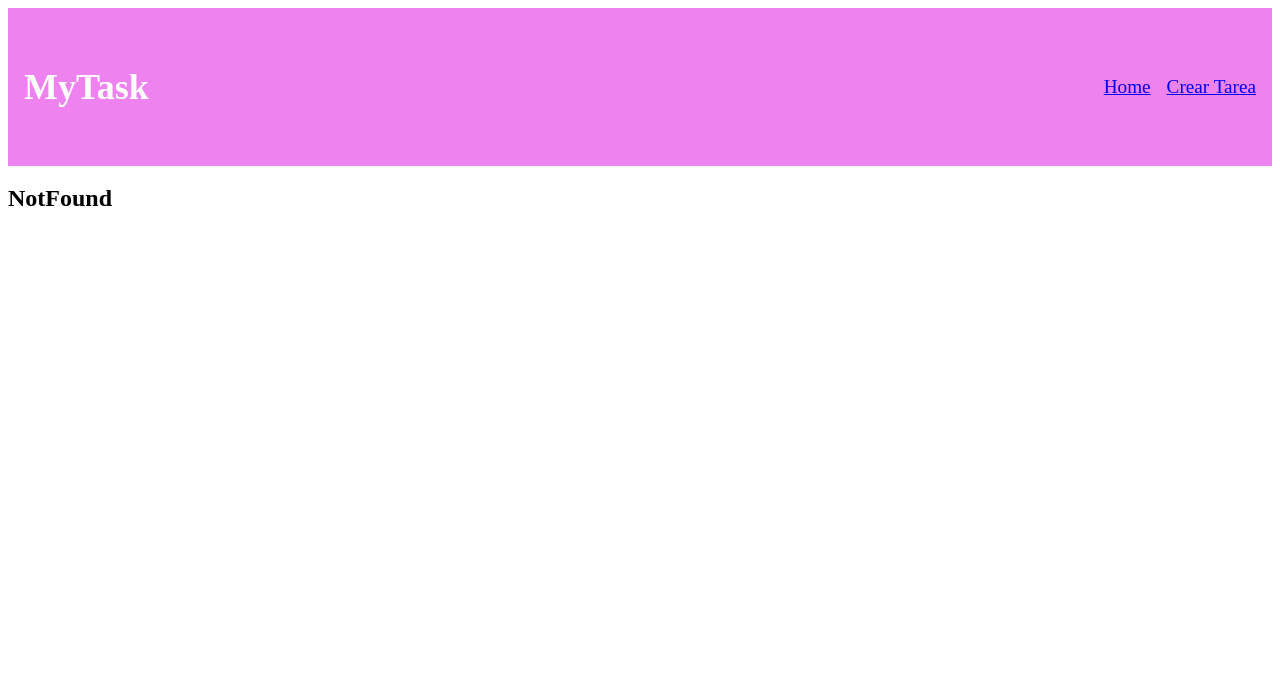
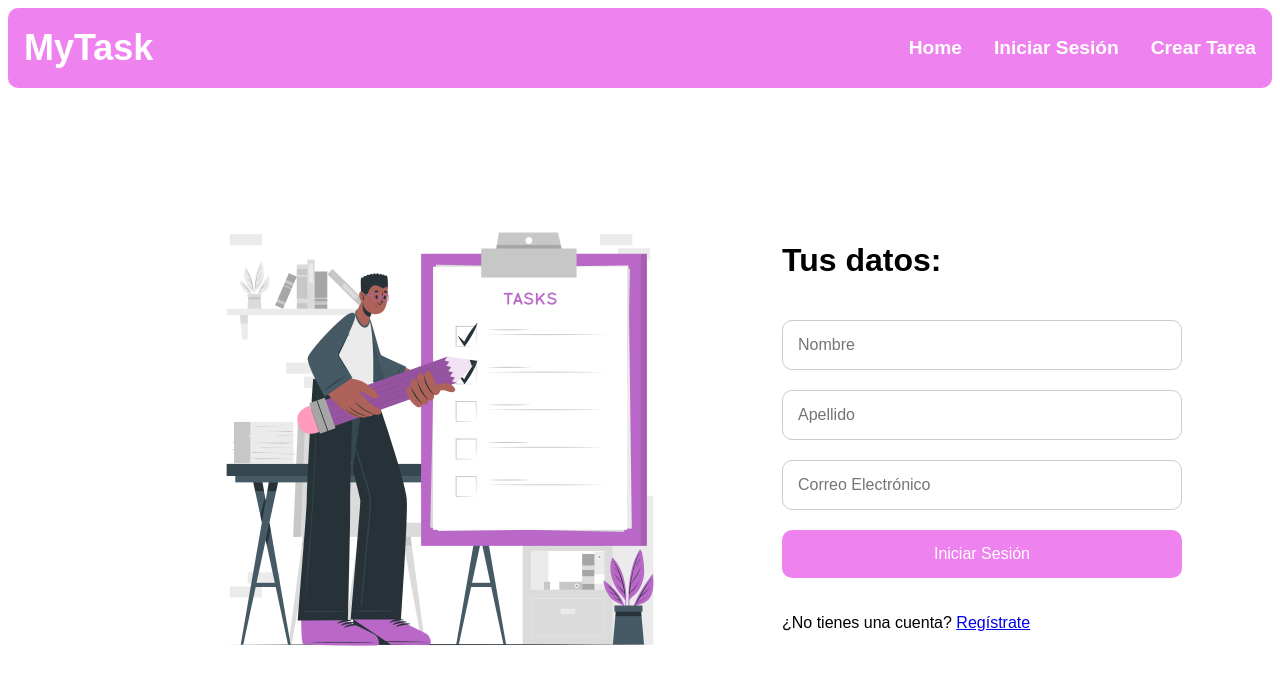
Before and after one commit to MicaBahurlet/MyTask-Frontend, a React (Vite) app: page /login in a window 1280 px wide. Shown: the top 684 px of the page. Built offline with nearby package versions, Linux system fonts and the light colour scheme.

Commit message:
add Hero and Login page

```diff
--- a/package.json
+++ b/package.json
@@ -15,7 +15,8 @@
     "react": "^18.2.0",
     "react-dom": "^18.2.0",
     "react-router-dom": "^6.26.0",
-    "styled-components": "^6.1.12"
+    "styled-components": "^6.1.12",
+    "yup": "^1.4.0"
   },
   "devDependencies": {
     "@types/react": "^18.2.43",
--- a/src/App.jsx
+++ b/src/App.jsx
@@ -4,6 +4,7 @@ import Home from "./pages/Home/Home.jsx";
 import TaskForm from "./pages/TaskForm/TaskForm.jsx";
 import NotFound from "./pages/NotFound/NotFound.jsx";
 import NavBar from "./components/NavBar/NavBar.jsx";
+import Login from "./pages/Login/Login.jsx";
 
 import { TaskContextProvider } from "./context/taskContext.jsx";
 
@@ -16,6 +17,7 @@ function App() {
           <Route path="/" element={<Home />} />
           <Route path="/new" element={<TaskForm />} />
           <Route path="/edit/:id" element={<TaskForm />} />
+          <Route path="login" element={<Login />} />
           <Route path="*" element={<NotFound />} />
         </Routes>
       </TaskContextProvider>
--- /dev/null
+++ b/src/components/Hero/Hero.jsx
@@ -0,0 +1,24 @@
+import ImgHero from "../../img/Hero.png";
+import { HeroContainer, HeroContent, HeroTitle, HeroDescription, HeroCTA, HeroImageContainer, HeroImage } from "./HeroStyles.js";
+
+export default function Hero() {
+    return (
+        <HeroContainer>
+            <HeroContent>
+                <HeroTitle>
+                    Administrá tu tiempo de manera eficiente.
+                </HeroTitle>
+                <HeroDescription>
+                    MyTask. Crea y editá tus tareas
+                </HeroDescription>
+                {/* cambiar link a redirección */}
+                <HeroCTA to="/login">
+                    Iniciar sesion
+                </HeroCTA>
+            </HeroContent>
+            <HeroImageContainer>
+                <HeroImage src={ImgHero} alt="Hero" />
+            </HeroImageContainer>
+        </HeroContainer>
+    );
+}
--- /dev/null
+++ b/src/components/Hero/HeroStyles.js
@@ -0,0 +1,57 @@
+import styled from 'styled-components';
+import { Link } from 'react-router-dom';
+
+export const HeroContainer = styled.div`
+  display: flex;
+  justify-content: space-between;
+  align-items: center;
+  height: 100vh;
+  padding: 0 90px;
+`;
+
+export const HeroContent = styled.div`
+  display: flex;
+  flex-direction: column;
+  align-items: flex-start;
+  max-width: 600px;
+`;
+
+export const HeroTitle = styled.h1`
+  font-size: 2.5rem;
+  font-weight: bold;
+  margin-bottom: 10px;
+`;
+
+export const HeroDescription = styled.h3`
+  font-size: 1.5rem;
+  margin-bottom: 20px;
+`;
+
+export const HeroCTA = styled(Link)`
+  display: inline-block;
+  padding: 10px 20px;
+  background-color: violet;
+  color: white;
+  text-decoration: none;
+  border-radius: 10px;
+  font-size: 16px;
+  font-weight: bold;
+  text-align: center;
+
+  &:hover {
+    background-color: darkviolet;
+  }
+`;
+
+export const HeroImageContainer = styled.div`
+  position: absolute;
+  right: 0;
+`;
+
+export const HeroImage = styled.img`
+  max-width: 100%;
+  height: auto;
+  max-width: 600px;
+  padding: 0 90px;
+  filter: drop-shadow(0 0 10px rgba(0, 0, 0, 0.5));
+`;
--- a/src/components/NavBar/NavBar.jsx
+++ b/src/components/NavBar/NavBar.jsx
@@ -15,7 +15,9 @@ function NavBar ()  {
 
                         <NavLinks>
                             <li><Link to="/">Home</Link> </li>
+                            <li><Link to="/login">Iniciar Sesión</Link></li>
                             <li><Link to="/new">Crear Tarea</Link></li>
+
                         </NavLinks>
 
 
--- a/src/components/NavBar/NavbarStyles.js
+++ b/src/components/NavBar/NavbarStyles.js
@@ -7,20 +7,36 @@ export const NavContainer = styled.nav`
     padding: 0.5rem 1rem;
     background-color: violet;
     color: #fff;
-`
+    height: 4rem;
+    border-radius: 10px;
+`;
 
 export const NavLogo = styled.h1`
     font-size: 1.5rem;
-`
+`;
 
 export const NavLinks = styled.ul`
     display: flex;
     list-style: none;
-    gap: 1rem;
+    gap: 2rem;
     font-size: 1.2rem;
+    font-weight: 600;
 
     li {
         cursor: pointer;
         display: flex;
+
+        a {
+            color: white;
+            text-decoration: none;
+
+            &:visited {
+                color: white;
+            }
+
+            &:hover {
+                color: darkviolet;
+            }
+        }
     }
-`
+`;
--- a/src/index.css
+++ b/src/index.css
@@ -0,0 +1,14 @@
+:root {
+    --primary-font: 'Montserrat', sans-serif;
+    /* --primary-color: #6200ea;
+    --secondary-color: #03dac6;
+    --text-color: #333;
+    --background-color: #f5f5f5; */
+  }
+
+
+  body {
+    font-family: var(--primary-font);
+    /* color: var(--text-color);
+    background-color: var(--background-color); */
+  }
--- a/src/pages/Home/Home.jsx
+++ b/src/pages/Home/Home.jsx
@@ -2,6 +2,7 @@ import { useEffect } from "react";
 import TaskCard from "../../components/TaskCard/tasksCard.jsx";
 
 import { useTasks } from "../../context/taskContext.jsx";
+import Hero from "../../components/Hero/Hero.jsx";
 
 function Home() {
 
@@ -23,13 +24,18 @@ function Home() {
   }
 
   return (
-    <div>
-      <h2>Mis tareas:</h2>
+    <>
 
-      {renderMain()}
+      <Hero />
+
+      <div>
+        <h2>Mis tareas:</h2>
+
+        {renderMain()}
 
 
-    </div>
+      </div>
+    </>
   );
 }
 
--- /dev/null
+++ b/src/pages/Login/Login.jsx
@@ -0,0 +1,76 @@
+import React, { useState } from 'react';
+import { Link } from 'react-router-dom';
+import { Formik, Form, Field, ErrorMessage } from 'formik';
+import * as Yup from 'yup';
+import {
+  LoginContainer,
+  LoginForm,
+  LoginField,
+  LoginButton,
+  LoginError,
+  Loader,
+  ImageContainer,
+  LoginWrapper
+} from './LoginStyles';
+import ImgLogin from '../../img/Task2.png';
+
+const LoginPage = () => {
+  const [isSubmitting, setIsSubmitting] = useState(false);
+
+  const initialValues = {
+    firstName: '',
+    lastName: '',
+    email: ''
+  };
+
+  const validationSchema = Yup.object({
+    firstName: Yup.string().required('Nombre es requerido'),
+    lastName: Yup.string().required('Apellido es requerido'),
+    email: Yup.string().email('Correo electrónico inválido').required('Correo electrónico es requerido')
+  });
+
+  const onSubmit = (values, { setSubmitting }) => {
+    setIsSubmitting(true);
+    // Simular un envío de formulario
+    setTimeout(() => {
+      console.log('Form data', values);
+      setIsSubmitting(false);
+      setSubmitting(false);
+    }, 2000);
+  };
+
+  return (
+    <LoginContainer>
+      <ImageContainer>
+        <img src={ImgLogin} alt="Login" />
+      </ImageContainer>
+      <LoginWrapper>
+        <Formik initialValues={initialValues} validationSchema={validationSchema} onSubmit={onSubmit}>
+          {({ isSubmitting }) => (
+            <LoginForm>
+              <h1>Tus datos:</h1>
+              <div>
+                <Field name="firstName" as={LoginField} placeholder="Nombre" />
+                <ErrorMessage name="firstName" component={LoginError} />
+              </div>
+              <div>
+                <Field name="lastName" as={LoginField} placeholder="Apellido" />
+                <ErrorMessage name="lastName" component={LoginError} />
+              </div>
+              <div>
+                <Field name="email" as={LoginField} placeholder="Correo Electrónico" />
+                <ErrorMessage name="email" component={LoginError} />
+              </div>
+              <LoginButton type="submit" disabled={isSubmitting}>
+                {isSubmitting ? <Loader /> : 'Iniciar Sesión'}
+              </LoginButton>
+              <p>¿No tienes una cuenta? <Link to="/register">Regístrate</Link></p>
+            </LoginForm>
+          )}
+        </Formik>
+      </LoginWrapper>
+    </LoginContainer>
+  );
+};
+
+export default LoginPage;
--- /dev/null
+++ b/src/pages/Login/LoginStyles.js
@@ -0,0 +1,87 @@
+import styled from 'styled-components';
+
+export const LoginContainer = styled.div`
+  display: flex;
+  align-items: center;
+  justify-content: center;
+  padding: 0 90px;
+  max-width: 1200px;
+  margin: 6rem auto;
+`;
+
+export const ImageContainer = styled.div`
+  flex: 1;
+  display: flex;
+  align-items: center;
+  justify-content: center;
+
+  img {
+    width: 100%;
+    max-width: 500px;
+    height: auto;
+    border-radius: 10px;
+  }
+`;
+
+export const LoginWrapper = styled.div`
+  flex: 1;
+  max-width: 400px;
+`;
+
+export const LoginForm = styled.div`
+  display: flex;
+  flex-direction: column;
+  gap: 20px;
+`;
+
+export const LoginField = styled.input`
+  padding: 15px;
+  border-radius: 10px;
+  border: 1px solid #ccc;
+  font-size: 1rem;
+  width: 92%;  /* ancho de los imputs */
+
+  &:focus {
+    border-color: darkviolet;
+    outline: none;
+  }
+`;
+
+export const LoginButton = styled.button`
+  padding: 15px;
+  border-radius: 10px;
+  border: none;
+  background-color: violet;
+  color: white;
+  font-size: 1rem;
+  cursor: pointer;
+  display: flex;
+  align-items: center;
+  justify-content: center;
+  width: 100%;
+
+  &:disabled {
+    background-color: lightgray;
+    cursor: not-allowed;
+  }
+`;
+
+export const LoginError = styled.div`
+  color: red;
+  font-size: 0.875rem;
+  margin-top: 5px;
+`;
+
+export const Loader = styled.div`
+  border: 4px solid lightgray;
+  border-top: 4px solid white;
+  border-radius: 50%;
+  width: 20px;
+  height: 20px;
+  animation: spin 1s linear infinite;
+
+  @keyframes spin {
+    0% { transform: rotate(0deg); }
+    100% { transform: rotate(360deg); }
+  }
+`;
```
Also changed, not shown: 1 other file (tests, documents, lock files or other folders).
